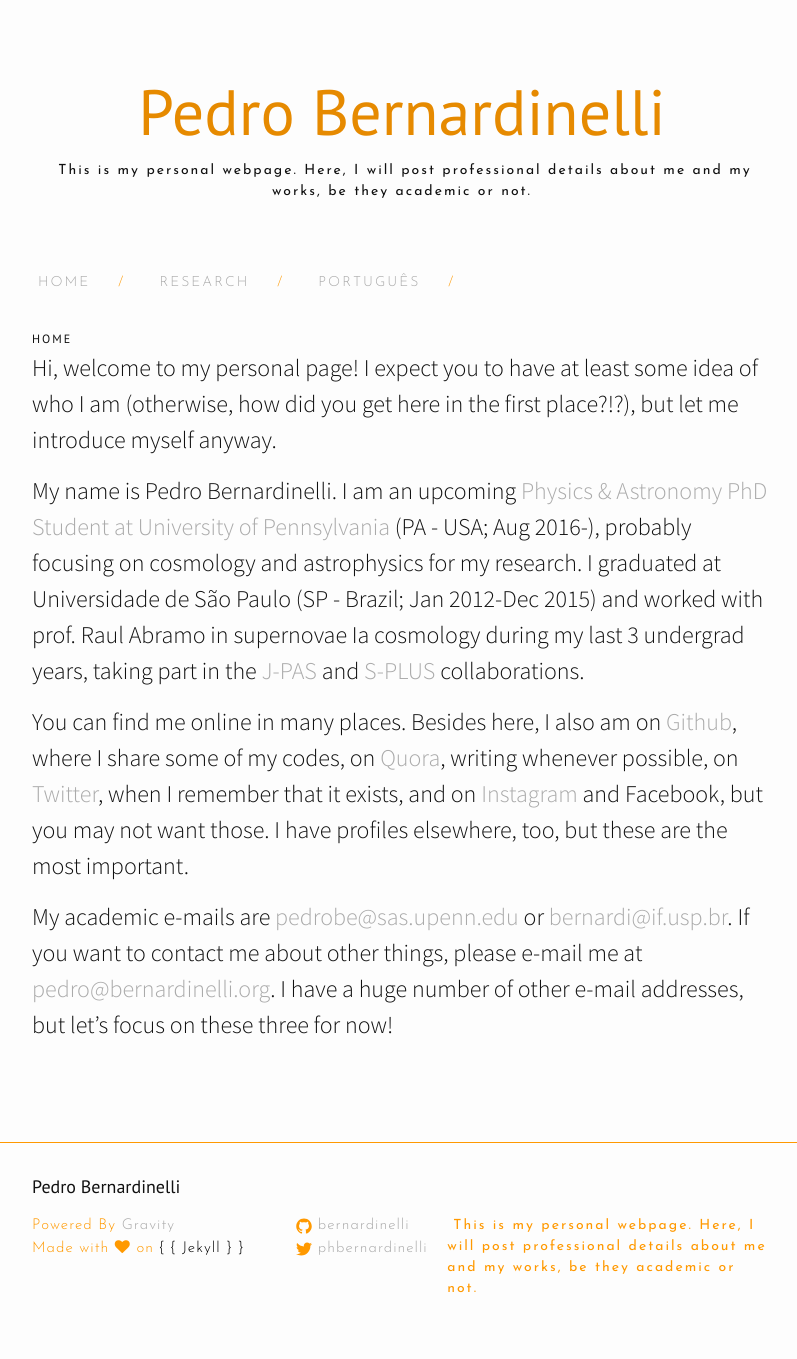
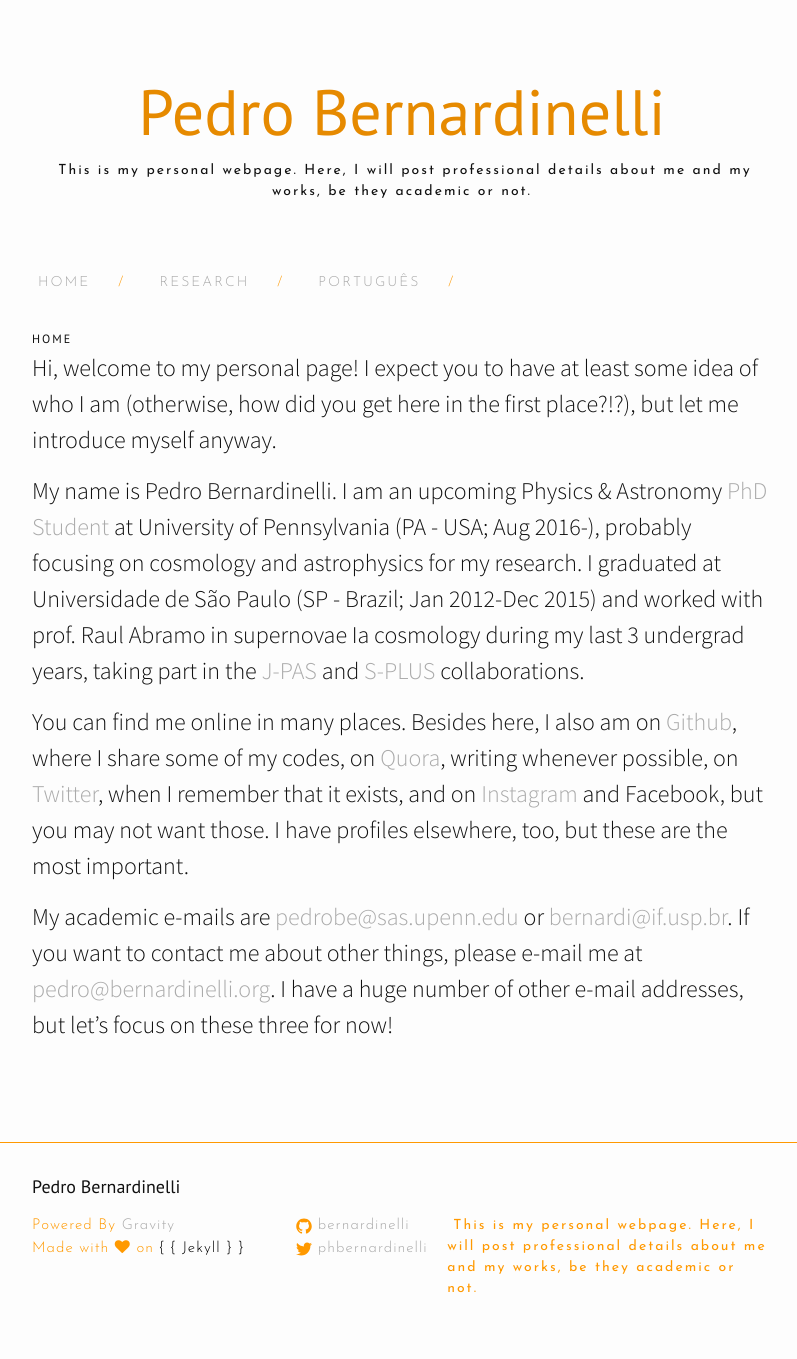
Before and after one commit to bernardinelli/bernardinelli.github.io, a Jekyll site: the page built from index.md, in a window 1280 px wide. Shown: the whole page, without its empty margins (238-1035 px from the left). Built offline with Jekyll 4.4.1, drawn with Linux system fonts in a browser that asks for light colours; nearby versions of some CDN libraries.

```diff
--- a/index.md
+++ b/index.md
@@ -5,7 +5,7 @@ title: Home
 
 Hi, welcome to my personal page! I expect you to have at least some idea of who I am (otherwise, how did you get here in the first place?!?), but let me introduce myself anyway.
 
-My name is Pedro Bernardinelli. I am an upcoming [Physics & Astronomy PhD Student at University of Pennsylvania](https://www.physics.upenn.edu/people/graduate-students/pedro-henrique-bernardinelli) (PA - USA; Aug 2016-), probably focusing on cosmology and astrophysics for my research. I graduated at Universidade de São Paulo (SP - Brazil; Jan 2012-Dec 2015) and worked with prof. Raul Abramo in supernovae Ia cosmology during my last 3 undergrad years, taking part in the [J-PAS](http://j-pas.org/ "Javalambre Physics of the Accelerating Universe Astrophysical Survey") and [S-PLUS](http://www.iag.usp.br/labcosmos/en/s-plus/ "Southern Photometric Local Universe Survey") collaborations.
+My name is Pedro Bernardinelli. I am an upcoming Physics & Astronomy [PhD Student](https://www.physics.upenn.edu/people/graduate-students/pedro-henrique-bernardinelli) at University of Pennsylvania (PA - USA; Aug 2016-), probably focusing on cosmology and astrophysics for my research. I graduated at Universidade de São Paulo (SP - Brazil; Jan 2012-Dec 2015) and worked with prof. Raul Abramo in supernovae Ia cosmology during my last 3 undergrad years, taking part in the [J-PAS](http://j-pas.org/ "Javalambre Physics of the Accelerating Universe Astrophysical Survey") and [S-PLUS](http://www.iag.usp.br/labcosmos/en/s-plus/ "Southern Photometric Local Universe Survey") collaborations.
 
 You can find me online in many places. Besides here, I also am on [Github](https://github.com/bernardinelli "Pedro Bernardinelli"), where I share some of my codes, on [Quora](https://www.quora.com/profile/Pedro-Henrique-Bernardinelli "Pedro Bernardinelli"), writing whenever possible, on [Twitter](https://twitter.com/phbernardinelli), when I remember that it exists, and on [Instagram](https://www.instagram.com/pedrohbernardinelli/) and Facebook, but you may not want those. I have profiles elsewhere, too, but these are the most important.
 
```
